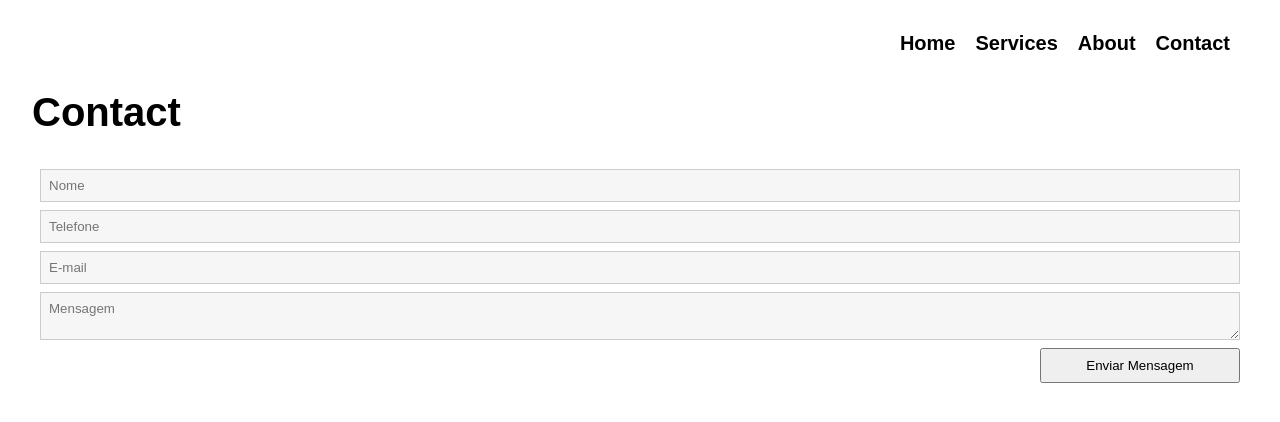
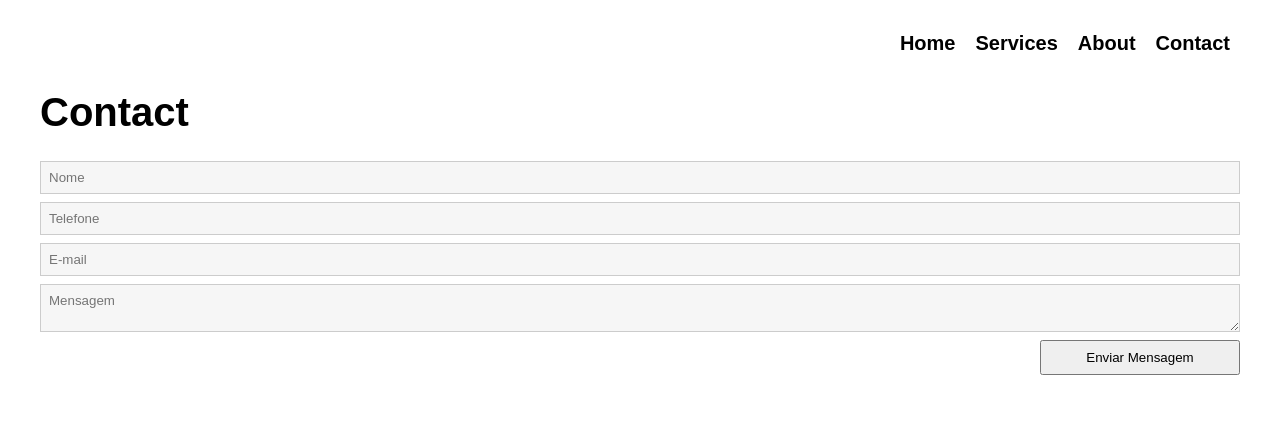
Before and after one commit to zakta/blank-site, a Next.js app: page /contact in a window 1280 px wide. Shown: the top 422 px of the page. Built offline with nearby package versions, Linux system fonts and the light colour scheme.

Commit message:
feat: add component to centralize pages

```diff
--- /dev/null
+++ b/components/ContainerCenter/styles.js
@@ -0,0 +1,12 @@
+import styled from 'styled-components';
+
+const ContainerCenter = styled.div`
+  max-width: 1200px;
+  margin: 2rem;
+
+  @media(min-width: 1200px){
+    margin: 2rem auto;
+  }
+`;
+
+export default ContainerCenter;
--- a/components/Form/styles.js
+++ b/components/Form/styles.js
@@ -3,12 +3,6 @@ import InputMask from 'react-input-mask';
 import styled from 'styled-components';
 
 export const Container = styled.div`
-  max-width: 1200px;
-  margin: 2rem;
-
-  @media(min-width: 1200px){
-    margin: auto;
-  }
   .errorMsg{
     color: #e92929;
     font-weight: 400;
--- a/components/GlobalStyle/styles.js
+++ b/components/GlobalStyle/styles.js
@@ -16,8 +16,7 @@ const GlobalStyle = createGlobalStyle`
 
     h2 {
       font-size: 40px;
-      margin: 0;
-      margin: 2rem;
+      margin: 1.5rem 0;
       line-height: 50px;
     }
 
--- a/pages/about.js
+++ b/pages/about.js
@@ -1,3 +1,4 @@
+import ContainerCenter from '@/components/ContainerCenter/styles';
 import Head from 'next/head';
 import Header from '../components/Header';
 
@@ -9,7 +10,9 @@ export default function About() {
         <link rel="icon" href="/favicon.ico" />
       </Head>
       <Header />
-      <h2>About</h2>
+      <ContainerCenter>
+        <h2>About</h2>
+      </ContainerCenter>
     </>
   );
 }
--- a/pages/contact.js
+++ b/pages/contact.js
@@ -1,6 +1,7 @@
 import Head from 'next/head';
 import Form from '@/components/Form';
 import Header from '@/components/Header';
+import ContainerCenter from '@/components/ContainerCenter/styles';
 
 export default function Contact() {
   return (
@@ -11,8 +12,10 @@ export default function Contact() {
         <link rel="icon" href="/favicon.ico" />
       </Head>
       <Header />
-      <h2>Contact</h2>
-      <Form />
+      <ContainerCenter>
+        <h2>Contact</h2>
+        <Form />
+      </ContainerCenter>
     </>
   );
 }
--- a/pages/index.js
+++ b/pages/index.js
@@ -1,3 +1,4 @@
+import ContainerCenter from '@/components/ContainerCenter/styles';
 import GoogleAnalytics from '@/components/GoogleAnalytics';
 import Navbar from '@/components/Navbar';
 import Head from 'next/head';
@@ -10,7 +11,9 @@ export default function Home() {
         <link rel="icon" href="/favicon.ico" />
       </Head>
       <Navbar />
-      <h2>Home</h2>
+      <ContainerCenter>
+        <h2>Home</h2>
+      </ContainerCenter>
       <GoogleAnalytics />
     </div>
   );
--- a/pages/services.js
+++ b/pages/services.js
@@ -1,5 +1,6 @@
 import Head from 'next/head';
 import Header from '@/components/Header';
+import ContainerCenter from '@/components/ContainerCenter/styles';
 
 export default function Services() {
   return (
@@ -9,7 +10,9 @@ export default function Services() {
         <link rel="icon" href="/favicon.ico" />
       </Head>
       <Header />
-      <h2>Services</h2>
+      <ContainerCenter>
+        <h2>Services</h2>
+      </ContainerCenter>
     </>
   );
 }
```
